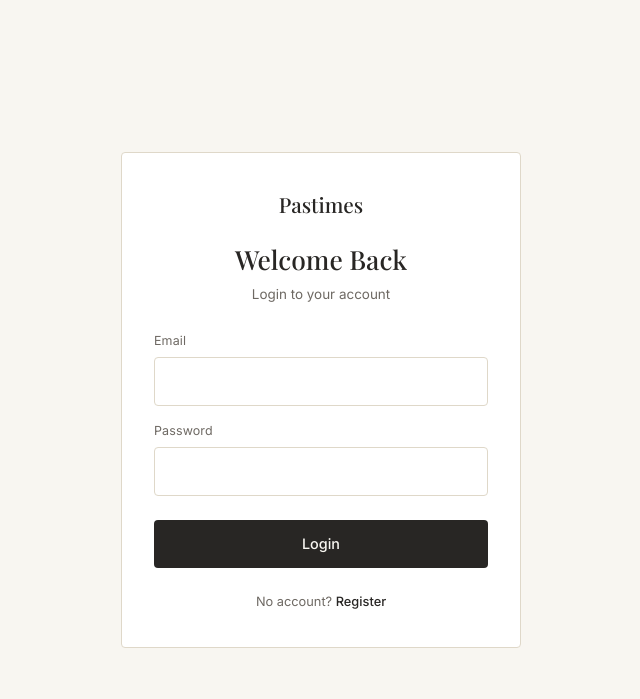
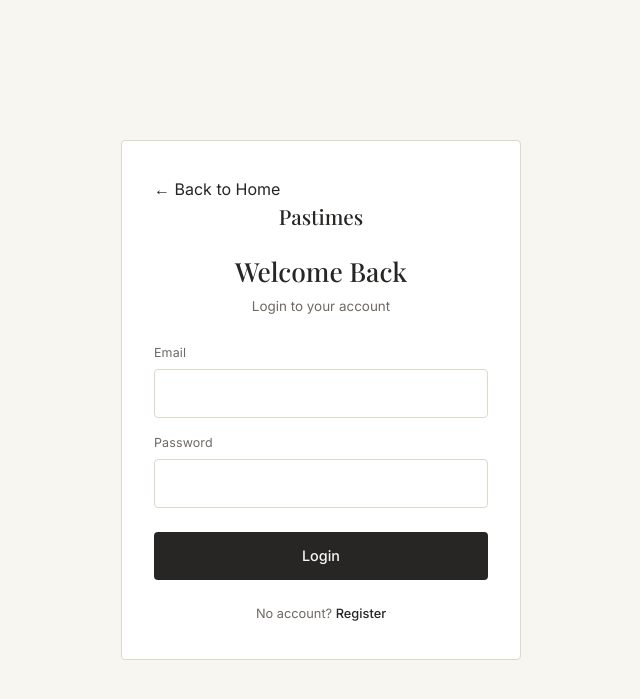
Before and after one commit to RtCzee/Pastimes_Clothing-, a PHP site: page /login.php in a window 1280 px wide. Shown: the top 699 px of the page, without its empty margins (319-959 px from the left). Run offline with PHP 8.4, Linux system fonts and the light colour scheme.

Commit message:
fix: fixed navigation , allowing users to go back to home page after being on any of the login or signup pages
Co-authored-by: Copilot <copilot@github.com>

```diff
--- a/adminDashboard.php
+++ b/adminDashboard.php
@@ -36,7 +36,9 @@ $active  = mysqli_query($conn, "SELECT * FROM tblUser WHERE status='active'");
 <div class="auth-page">
   <div class="auth-card" style="max-width:900px;">
 
-    <div class="admin-badge">ADMIN DASHBOARD</div>
+        <div class="auth-back"><a href="Home.php">← Back to Home</a></div>
+
+        <div class="admin-badge">ADMIN DASHBOARD</div>
     <h2 class="auth-title">User Management</h2>
 
     <!-- PENDING USERS -->
--- a/adminLogin.php
+++ b/adminLogin.php
@@ -32,6 +32,8 @@ if ($_SERVER["REQUEST_METHOD"] == "POST") {
 <div class="auth-page">
   <div class="auth-card">
 
+    <div class="auth-back"><a href="Home.php">← Back to Home</a></div>
+
     <div class="admin-badge">ADMIN ACCESS</div>
     <div class="auth-title">Admin Login</div>
 
--- a/login.php
+++ b/login.php
@@ -35,6 +35,8 @@ if ($_SERVER["REQUEST_METHOD"] == "POST") {
 <div class="auth-page">
   <div class="auth-card">
 
+    <div class="auth-back"><a href="Home.php">← Back to Home</a></div>
+
     <div class="auth-brand">Pastimes</div>
     <div class="auth-title">Welcome Back</div>
     <div class="auth-sub">Login to your account</div>
--- a/register.php
+++ b/register.php
@@ -25,6 +25,8 @@ if ($_SERVER["REQUEST_METHOD"] == "POST") {
 
 <div class="auth-page">
   <div class="auth-card">
+
+    <div class="auth-back"><a href="Home.php">← Back to Home</a></div>
 
     <div class="auth-brand">Pastimes</div>
     <div class="auth-title">Create Account</div>
```
